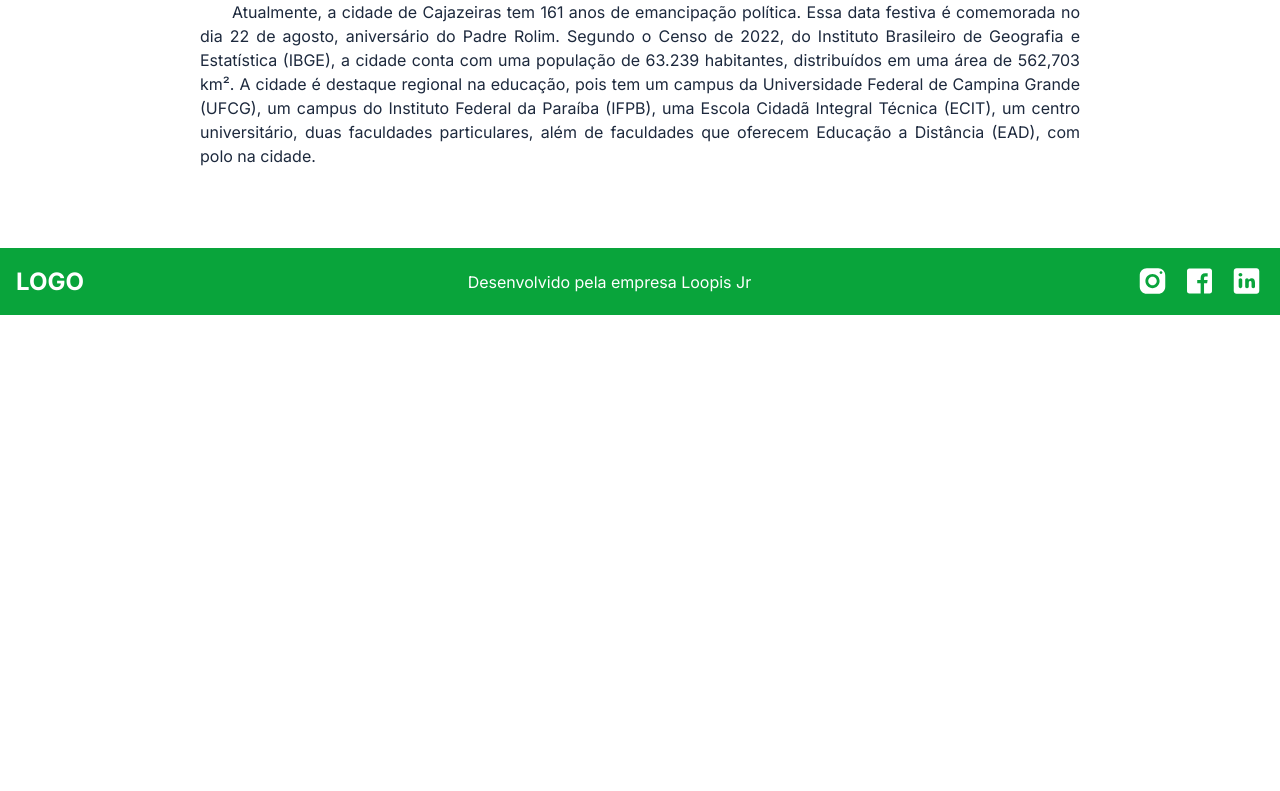
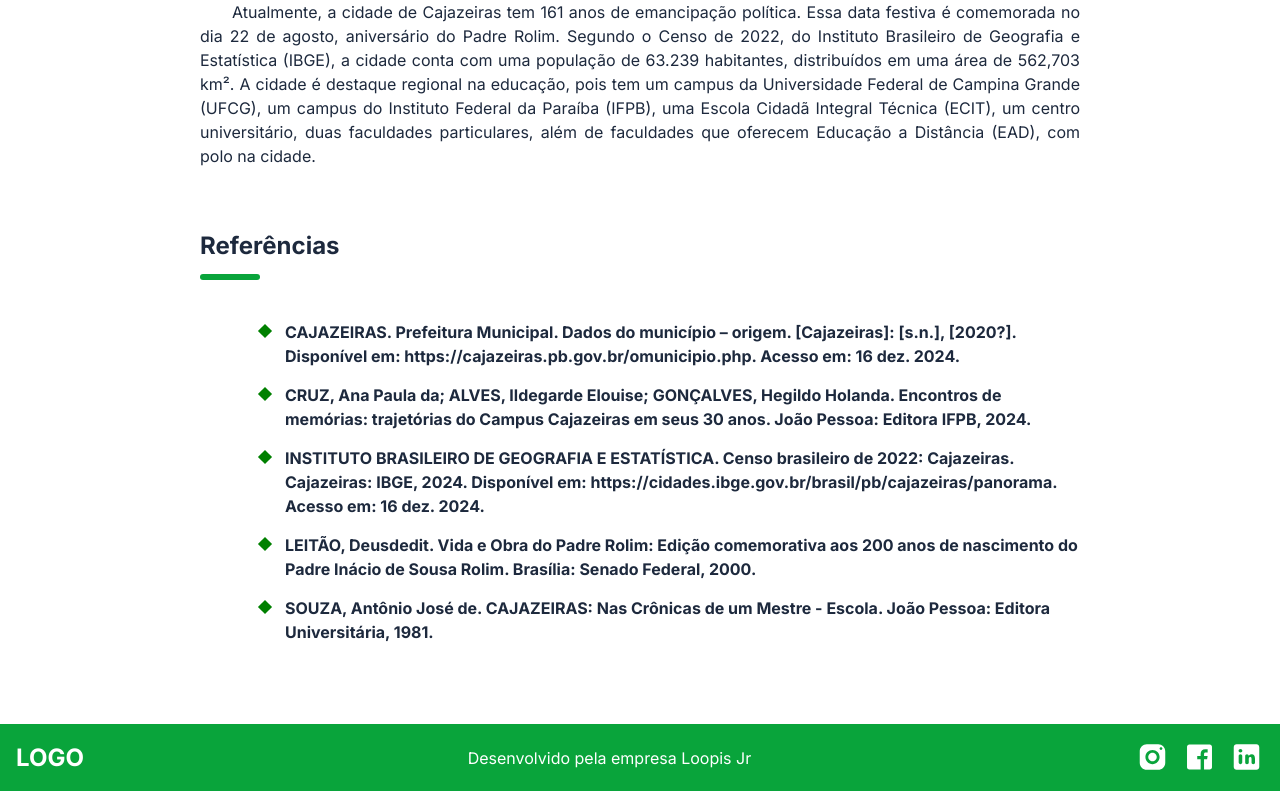
Before and after one commit to loopisjr/Museu-IFPB, a React (Vite) app in the folder frontend/: page /cidade-cajazeiras in a window 1280 px wide. Shown: the part 5354-6145 px from the top of the page. Before the commit the page ends 5669 px from the top, so only its background shows below. Built offline with nearby package versions, Linux system fonts and the light colour scheme.

Commit message:
feat: cria e utiliza componente Reference

```diff
--- /dev/null
+++ b/frontend/src/components/Reference/Reference.module.css
@@ -0,0 +1,24 @@
+ul.referencesList {
+    list-style: none;
+    padding: 0;
+    margin-left: 60px;
+}
+
+
+ul.referencesList li {
+    position: relative;
+    padding-left: 25px;
+    margin-bottom: 15px;
+}
+
+
+ul.referencesList li::before {
+    content: "";
+    position: absolute;
+    left: 0;
+    top: 6px;
+    width: 10px;
+    height: 10px;
+    background-color: green;
+    transform: rotate(45deg);
+}
--- /dev/null
+++ b/frontend/src/components/Reference/index.tsx
@@ -0,0 +1,20 @@
+import React from "react";
+import style from "./Reference.module.css";
+import Title from "../Title";
+
+type ParagraphProps = {
+  children: React.ReactNode;
+};
+
+function Reference({ children }: ParagraphProps) {
+  return (
+    <>
+        <Title content="Referências" margin="60px 0 40px"/>
+        <ul className={style.referencesList}>
+            {children}
+        </ul>
+    </>
+  );
+}
+
+export default Reference;
--- a/frontend/src/pages/City/index.tsx
+++ b/frontend/src/pages/City/index.tsx
@@ -2,6 +2,7 @@ import style from "./city.module.css"
 
 import BannerCajazeiras from "../../components/BannerCajazeiras"
 import ImageDescription from "../../components/ImageDescription";
+import Reference from "../../components/Reference";
 import Quote from "../../components/Quote/Quote";
 import Title from "../../components/Title";
 
@@ -185,6 +186,14 @@ export default function City() {
                     de faculdades que oferecem Educação a Distância (EAD), com polo na cidade.
                 </p>
             </Paragraph>
+
+            <Reference>
+                <li><strong>CAJAZEIRAS. Prefeitura Municipal. Dados do município – origem. [Cajazeiras]: [s.n.], [2020?]. Disponível em: https://cajazeiras.pb.gov.br/omunicipio.php. Acesso em: 16 dez. 2024.</strong></li>
+                <li><strong>CRUZ, Ana Paula da; ALVES, Ildegarde Elouise; GONÇALVES, Hegildo Holanda. Encontros de memórias: trajetórias do Campus Cajazeiras em seus 30 anos. João Pessoa: Editora IFPB, 2024.</strong></li>
+                <li><strong>INSTITUTO BRASILEIRO DE GEOGRAFIA E ESTATÍSTICA. Censo brasileiro de 2022: Cajazeiras. Cajazeiras: IBGE, 2024. Disponível em: https://cidades.ibge.gov.br/brasil/pb/cajazeiras/panorama. Acesso em: 16 dez. 2024.</strong></li>
+                <li><strong>LEITÃO, Deusdedit. Vida e Obra do Padre Rolim: Edição comemorativa aos 200 anos de nascimento do Padre Inácio de Sousa Rolim. Brasília: Senado Federal, 2000.</strong></li>
+                <li><strong>SOUZA, Antônio José de. CAJAZEIRAS: Nas Crônicas de um Mestre - Escola. João Pessoa: Editora Universitária, 1981.</strong></li>
+            </Reference>
         </div>
     </div>
   )
```
